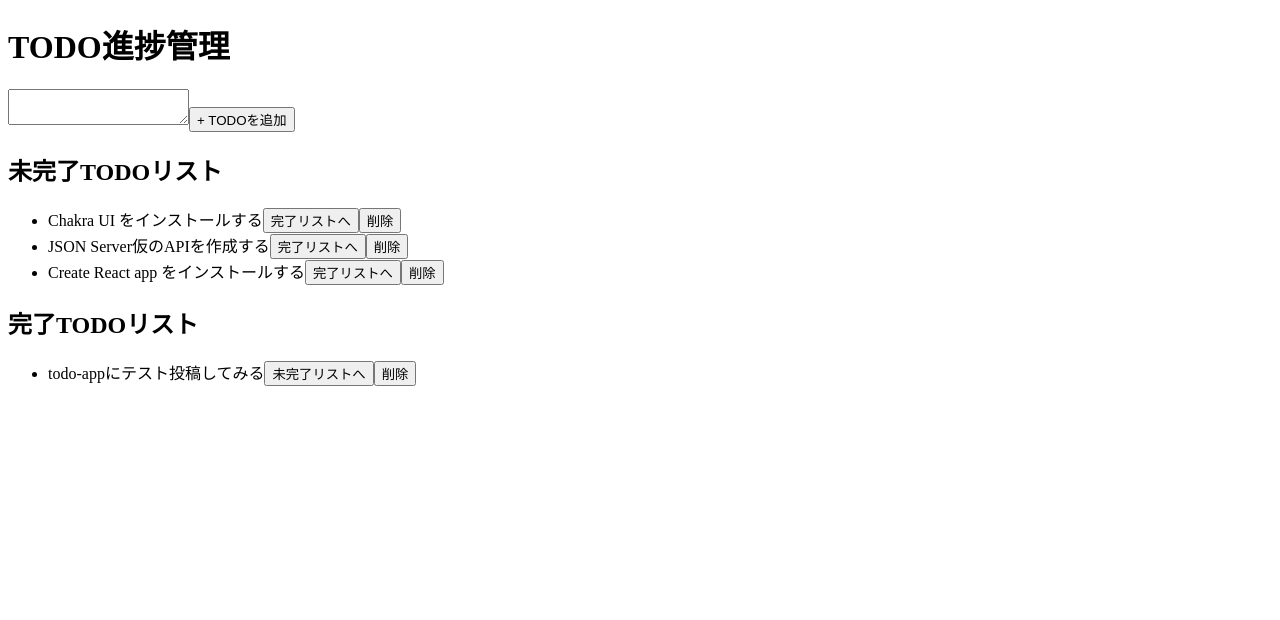
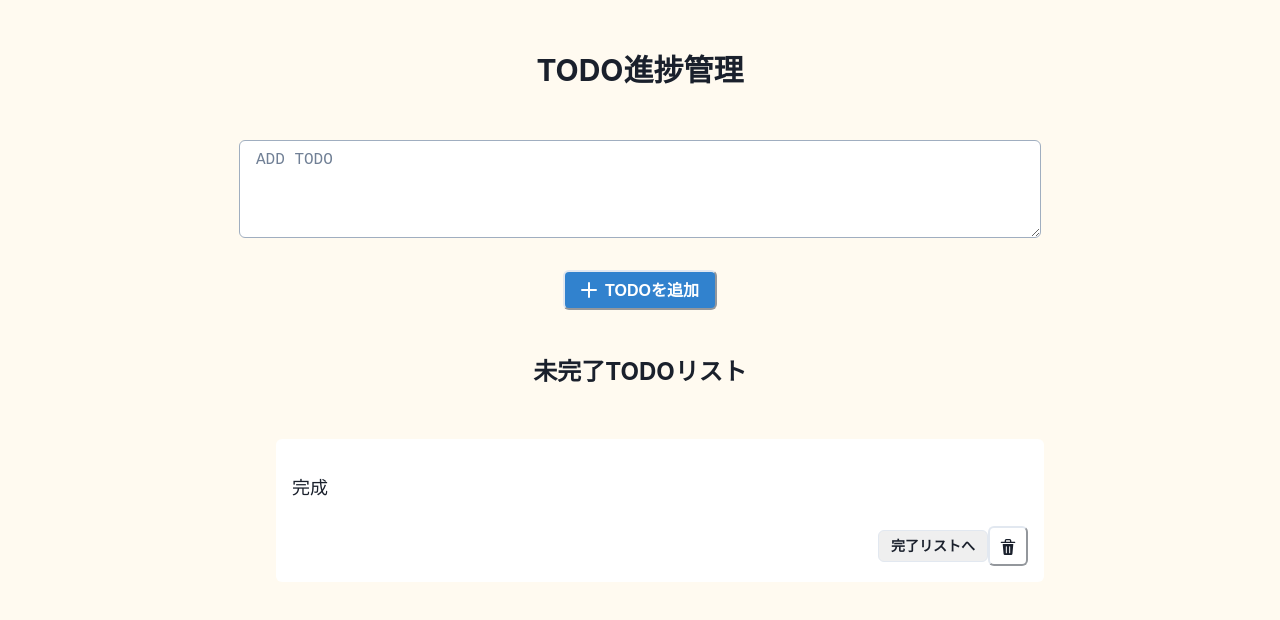
Before and after one commit to kazuki-takane/test-react-hooks, a React (Create React App) app: page / in a window 1280 px wide. Shown: the top 620 px of the page. Built offline with nearby package versions, Linux system fonts and the light colour scheme; data requests are answered from the project's data file.

Commit message:
add chakra-ui

```diff
--- a/db.json
+++ b/db.json
@@ -1,24 +1,9 @@
 {
   "todos": [
     {
-      "id": 1,
-      "content": "Create React app をインストールする",
+      "content": "完成",
+      "id": "01H1NAB60ZA9FNPEQVDTM3KFDZ",
       "done": false
-    },
-    {
-      "id": 2,
-      "content": "JSON Server仮のAPIを作成する",
-      "done": false
-    },
-    {
-      "id": 3,
-      "content": "Chakra UI をインストールする",
-      "done": false
-    },
-    {
-      "content": "todo-appにテスト投稿してみる",
-      "id": "01H1JEQP3JP19BJXZ5RV9M7SHV",
-      "done": true
     }
   ]
 }
--- a/package.json
+++ b/package.json
@@ -3,10 +3,15 @@
   "version": "0.1.0",
   "private": true,
   "dependencies": {
+    "@chakra-ui/icons": "^2.0.19",
+    "@chakra-ui/react": "^2.6.1",
+    "@emotion/react": "11",
+    "@emotion/styled": "11",
     "@testing-library/jest-dom": "^5.16.5",
     "@testing-library/react": "^13.4.0",
     "@testing-library/user-event": "^13.5.0",
     "axios": "^1.4.0",
+    "framer-motion": "4",
     "react": "^18.2.0",
     "react-dom": "^18.2.0",
     "react-scripts": "5.0.1",
--- a/src/components/App.js
+++ b/src/components/App.js
@@ -1,4 +1,6 @@
 import { useRef } from "react";
+import { Container } from "@chakra-ui/react";
+import { AddIcon } from "@chakra-ui/icons";
 
 import { useTodo } from "../hooks/useTodo";
 import { TodoAdd } from "./TodoAdd";
@@ -32,17 +34,21 @@
 
   return (
     <>
-      <TodoTitle title="TODO進捗管理" as="h1" />
+    <Container centerContent p={{base: "4", md: "6"}} maxWidth="3xl">
+      <TodoTitle title="TODO進捗管理" as="h1" fontSize={{base: "2xl", md: "3xl"}} />
       <TodoAdd
-        buttonText="+ TODOを追加"
+        buttonText="TODOを追加"
         inputEl={inputEl}
-        handleAddTodoListItem={handleAddTodoListItem} />
+        handleAddTodoListItem={handleAddTodoListItem}
+        placeholder="ADD TODO"
+        leftIcon={<AddIcon />} />
       <TodoList
         todoList={inCompletedList}
         toggleTodoListItemStatus={toggleTodoListItemStatus}
         deleteTodoListItem={deleteTodoListItem}
         title="未完了TODOリスト"
         as="h2"
+        fontSize={{base: "xl", md: "2xl"}}
       />
       <TodoList
         todoList={CompletedList}
@@ -50,7 +56,9 @@
         deleteTodoListItem={deleteTodoListItem}
         title="完了TODOリスト"
         as="h2"
+        fontSize={{base: "xl", md: "2xl"}}
       />
+      </Container>
     </>
   );
 }
--- a/src/components/TodoAdd.js
+++ b/src/components/TodoAdd.js
@@ -1,8 +1,29 @@
-export const TodoAdd = ({ buttonText, inputEl, handleAddTodoListItem }) => {
+import { Textarea, Button } from "@chakra-ui/react";
+
+export const TodoAdd = ({
+    buttonText,
+    inputEl,
+    handleAddTodoListItem,
+    placeholder,
+    leftIcon
+}) => {
     return (
         <>
-            <textarea ref={inputEl} />
-            <button onClick={handleAddTodoListItem}>{buttonText}</button>
+            <Textarea
+                ref={inputEl}
+                placeholder={placeholder}
+                bgColor="white"
+                mt="8"
+                borderColor="gray.400"
+            />
+            <Button
+                onClick={handleAddTodoListItem}
+                leftIcon={leftIcon}
+                colorScheme="blue"
+                mt="8"
+            >
+                {buttonText}
+            </Button>
         </>
     );
 };
--- a/src/components/TodoItem.js
+++ b/src/components/TodoItem.js
@@ -1,16 +1,46 @@
-export const TodoItem = ({ todo, toggleTodoListItemStatus, deleteTodoListItem }) => {
+import { ListItem, Text, Flex, Button, IconButton } from "@chakra-ui/react";
+import { DeleteIcon } from "@chakra-ui/icons";
+
+export const TodoItem = ({
+    todo,
+    toggleTodoListItemStatus,
+    deleteTodoListItem
+}) => {
 
     const handleToggleTodoListItemStatus = () => toggleTodoListItemStatus(todo.id, todo.done);
 
     const handleDeleteTodoListItem = () => deleteTodoListItem(todo.id);
 
+    const label = todo.done ? "未完了リストへ" : "完了リストへ";
+    const setColorScheme = todo.done ? "pink" : "blue";
+
     return (
-        <li key={todo.id}>
-            {todo.content}
-            <button onClick={handleToggleTodoListItemStatus}>
-                {todo.done ? "未完了リストへ" : "完了リストへ"}
-            </button>
-            <button onClick={handleDeleteTodoListItem}>削除</button>
-        </li>
+        <ListItem
+            key={todo.id}
+            borderWidth="1px"
+            p="4"
+            mt="4"
+            bg="white"
+            borderRadius="md"
+            borderColor="gray.300"
+        >
+            <Text mb="6">{todo.content}</Text>
+            <Flex align="center" justify="flex-end">
+                <Button
+                    onClick={handleToggleTodoListItemStatus}
+                    ColorScheme={setColorScheme}
+                    variant="outline"
+                    size="sm"
+                >
+                    {label}
+                </Button>
+                <IconButton
+                    onClick={handleDeleteTodoListItem}
+                    icon={<DeleteIcon />}
+                    variant="unstyled"
+                    aria-label="delete"
+                />
+            </Flex>
+        </ListItem>
     );
 };
--- a/src/components/TodoList.js
+++ b/src/components/TodoList.js
@@ -1,13 +1,21 @@
+import { List } from "@chakra-ui/react";
+
 import { TodoTitle } from "./TodoTitle";
 import { TodoItem } from "./TodoItem";
 
-export const TodoList = ({ todoList, toggleTodoListItemStatus, deleteTodoListItem, title, as }) => {
+export const TodoList = ({
+    todoList,
+    toggleTodoListItemStatus,
+    deleteTodoListItem,
+    title,
+    as,
+    fontSize }) => {
     return (
         <>
             {todoList.length !== 0 && (
                 <>
-                    <TodoTitle title={title} as={as} />
-                    <ul>
+                    <TodoTitle title={title} as={as} fontSize={fontSize} mt="12" />
+                    <List w="full">
                         {todoList.map((todo) => (
                             <TodoItem
                                 todo={todo}
@@ -16,7 +24,7 @@
                                 deleteTodoListItem={deleteTodoListItem}
                             />
                         ))}
-                    </ul>
+                    </List>
                 </>
             )}
         </>
--- a/src/components/TodoTitle.js
+++ b/src/components/TodoTitle.js
@@ -1,8 +1,10 @@
 import { memo } from "react";
+import { Heading } from "@chakra-ui/react";
 
-export const TodoTitle = memo(({ title, as }) => {
-    if (as === "h1") return <h1>{title}</h1>;
-    if (as === "h2") return <h2>{title}</h2>;
-
-    return <p>{title}</p>;
+export const TodoTitle = memo(({ title, as, fontSize, mt }) => {
+    return (
+        <Heading mt={mt} as={as} fontSize={fontSize}>
+            {title}
+        </Heading>
+    );
 });
--- a/src/index.js
+++ b/src/index.js
@@ -1,10 +1,16 @@
 import React from 'react';
 import ReactDOM from 'react-dom/client';
+import { ChakraProvider } from "@chakra-ui/react";
+
+import theme from "./theme/theme";
+
 import App from './components/App';
 
 const root = ReactDOM.createRoot(document.getElementById('root'));
 root.render(
   <React.StrictMode>
-    <App />
+    <ChakraProvider theme={theme} resetCSS={false}>
+      <App />
+    </ChakraProvider>
   </React.StrictMode>
 );
--- /dev/null
+++ b/src/theme/theme.js
@@ -0,0 +1,18 @@
+import { extendTheme } from "@chakra-ui/react";
+
+const theme = extendTheme({
+    styles: {
+        global: {
+            body: {
+                backgroundColor: "orange.50",
+                color: "gray.800",
+            },
+            p: {
+                fontSize: {base: "md", md:"lg"},
+                lineHeight: "tall"
+            }
+        }
+    }
+});
+
+export default theme;
```
Also changed, not shown: 1 other file (tests, documents, lock files or other folders).
